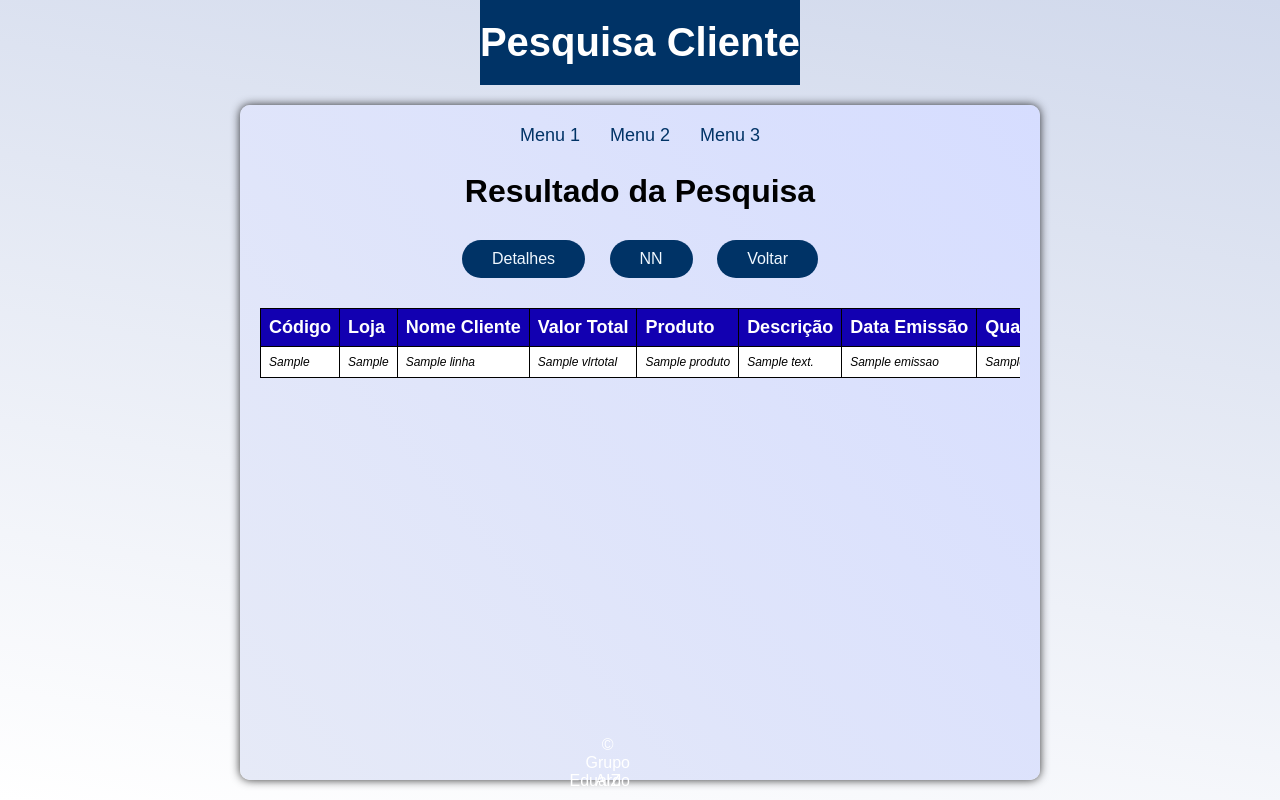
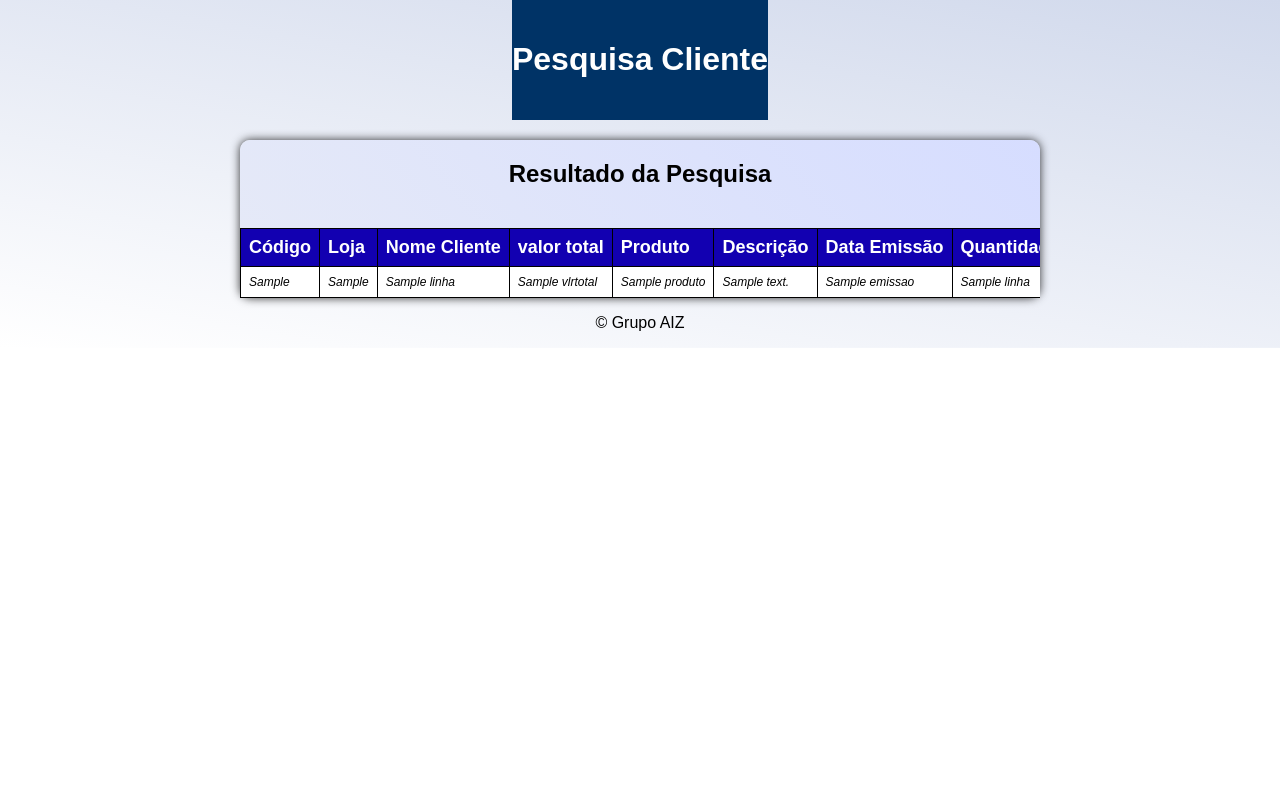
Before and after one commit to Efsans/Pesquisa-de-client, a Flask app: template Pesquisa-de-client_01/templates/resultado.html in a window 1280 px wide. Run offline with Flask 3, Linux system fonts and the light colour scheme; the template is opened without the code that fills it: most values are stand-ins (such as "Sample title", 1, 10 or a date in 2020).

Commit message:
mudança de rumo

```diff
--- a/Pesquisa-de-client_01/static/style_result.css
+++ b/Pesquisa-de-client_01/static/style_result.css
@@ -1,17 +1,50 @@
+.tabela_scroll{
+  width: 100%;
+  overflow-y: auto;
+  max-width: 800px;
+  max-height: 500px;
+}
+table {
+  width: 85%;
+  border-collapse: collapse;
+  margin-top: 20px;
+  font-size: 12px;
+}
+table, th, td {
+  border: 1px solid rgb(0, 0, 0);
+  max-height: 500px;
+
+
+}
+th, td {
+  padding: 8px;
+  text-align: left;
+  white-space: nowrap;
+  width: auto;
+
+}
+th {
+  font-size: 18px;
+  color: white;
+  background-color: rgb(18, 0, 177);
+}
+td{
+  font-style: oblique;
+  background-color: white;
+}
+
 body {
   font-family: Arial, sans-serif;
   background-image: linear-gradient(10deg, rgb(255, 255, 255), rgb(209, 217, 236));
-  background-size: cover;
+  background-size: auto;
   background-position: center;
   background-repeat: no-repeat;
-  min-height: 100vh;
+  height: 100%;
   display: flex;
   flex-direction: column;
   justify-content: space-between;
   align-items: center;
   margin: 0;
-  padding: 0 20px;
-  box-sizing: border-box;
 }
 
 .header-container {
@@ -22,80 +55,30 @@ body {
   text-align: center;
 }
 
-.header-container h1 {
-  font-size: 2.5em;
-  margin: 0;
-}
-
 .container {
-  width: 100%;
-  max-width: 800px; /* Reduz a largura máxima */
-  padding: 20px;
+  width: auto;
+  padding: auto;
   background-image: linear-gradient(50deg, rgb(230, 234, 247), rgb(214, 221, 255));
   border-radius: 10px;
   box-shadow: 0 0 10px rgba(0, 0, 0, 0.8);
   text-align: center;
   margin-top: 20px;
-  box-sizing: border-box;
-  flex: 1;
 }
-
-.menu {
-  display: flex;
-  justify-content: center;
-  margin-bottom: 20px;
-}
-
-.menu-item {
-  margin: 0 15px;
-  font-size: 18px;
-  color: #003366;
-  cursor: pointer;
-}
-
-.menu-item:hover {
-  color: #001f4d;
-}
-
-.tabela_scroll {
-  width: 100%;
-  overflow-y: auto;
-  max-width: 100%;
-  max-height: 500px;
-}
-
-table {
-  width: 100%;
-  border-collapse: collapse;
-  margin-top: 20px;
-  font-size: 12px;
-}
-
-table, th, td {
-  border: 1px solid rgb(0, 0, 0);
-}
-
-th, td {
-  padding: 8px;
-  text-align: left;
-  white-space: nowrap;
-}
-
-th {
-  font-size: 18px;
-  color: white;
-  background-color: rgb(18, 0, 177);
-}
-
-td {
-  font-style: oblique;
-  background-color: white;
+.con-t{
+  max-height:600px ;
 }
 
 h2 {
   margin-bottom: 20px;
   color: rgb(0, 0, 0);
-  font-size: 2em;
+}
+
+input {
+  width: 100%;
+  padding: 8px;
+  margin-bottom: 20px;
+  border: 1px solid #ccc;
+  border-radius: 5px;
 }
 
 .button {
@@ -105,8 +88,6 @@ h2 {
   padding: 10px 30px;
   border-radius: 50px;
   border: none;
-  margin: 10px;
-  font-size: 1em;
 }
 
 .button:hover {
@@ -114,19 +95,22 @@ h2 {
   color: white;
 }
 
+.image-container {
+  margin-top: 20px;
+}
+
+.image-container img {
+  width: 100%;
+  border-radius: 10px;
+  box-shadow: 0 0 10px rgba(0, 0, 0, 0.8);
+}
+
 .footer-container {
-  width: 100%;
+  width: 50%;
   background-color: #003366;
   color: white;
   padding: 10px 0;
   text-align: center;
-  position: relative;
+  position: absolute;
   bottom: 0;
 }
-
-.footer-container p {
-  margin: 0;
-  position: absolute;
-  right: 10px;
-  bottom: 10px;
-}
--- a/Pesquisa-de-client_01/templates/clint.html
+++ b/Pesquisa-de-client_01/templates/clint.html
@@ -10,7 +10,7 @@
 <body>
   <header>
     <div class="header-container">
-      <h1>Pesquisa Cliente</h1>
+      <h1>Pesquisa cliente</h1>
     </div>
   </header>
   <div class="container">
@@ -19,7 +19,7 @@
       <input type="text" id="CNPJ" name="CNPJ" placeholder="CNPJ" required><br>
       <button type="submit" class="button">Pesquisar</button><br>
     </form>
-<!-- <div class="image-container">
+    <!-- <div class="image-container">
       <img src="{{ url_for('static', filename='placeholder.png') }}" alt="Imagem do Cliente">
     </div> -->
   </div>
--- a/Pesquisa-de-client_01/templates/resultado.html
+++ b/Pesquisa-de-client_01/templates/resultado.html
@@ -15,17 +15,7 @@
     </div>
   </header>
   <div class="container">
-    <div class="menu">
-      <div class="menu-item">Menu 1</div>
-      <div class="menu-item">Menu 2</div>
-      <div class="menu-item">Menu 3</div>
-    </div>
     <h2>Resultado da Pesquisa</h2>
-    <div class="button-container">
-      <button class="button">Detalhes</button>
-      <button class="button">NN</button>
-      <button class="button">Voltar</button>
-    </div>
     {% if tabela %}
     <div class="tabela_scroll">
       <table>
@@ -33,12 +23,12 @@
           <th>Código</th>
           <th>Loja</th>
           <th>Nome Cliente</th>
-          <th>Valor Total</th>
+          <th>valor total</th>
           <th>Produto</th>
           <th>Descrição</th>
           <th>Data Emissão</th>
           <th>Quantidade</th>
-          <th>Soma Contábil</th>
+          <th>soma contadil</th>
         </tr>
         {% for linha in tabela.tabela %}
         <tr>
@@ -50,7 +40,7 @@
           <td>{{ linha.Descricao }}</td>
           <td class="data">{{ linha.EMISSAO }}</td>
           <td>{{ linha[13] }}</td>
-          <td>{{ linha[14] }}</td>
+          <td>{{linha[14]}}</td>
         </tr>
         {% endfor %}
       </table>
@@ -60,11 +50,11 @@
     {% endif %}
   </div>
   <footer>
-    <div class="footer-container">
+    <div>
       <p>&copy; Grupo AIZ</p>
-      <p>Eduardo</p>
     </div>
   </footer>
+</body>
 <script src="https://code.jquery.com/jquery-3.6.0.min.js"></script>
 <script src="https://cdnjs.cloudflare.com/ajax/libs/jquery.mask/1.14.16/jquery.mask.min.js"></script>
 <script>
@@ -79,5 +69,4 @@
           });
     });
 </script>
-</body>
 </html>
```
Also changed, not shown: Pesquisa-de-client_01/static/style_clint.css (+19 -25 lines). Lines whose indentation alone changed are shown as unchanged.
